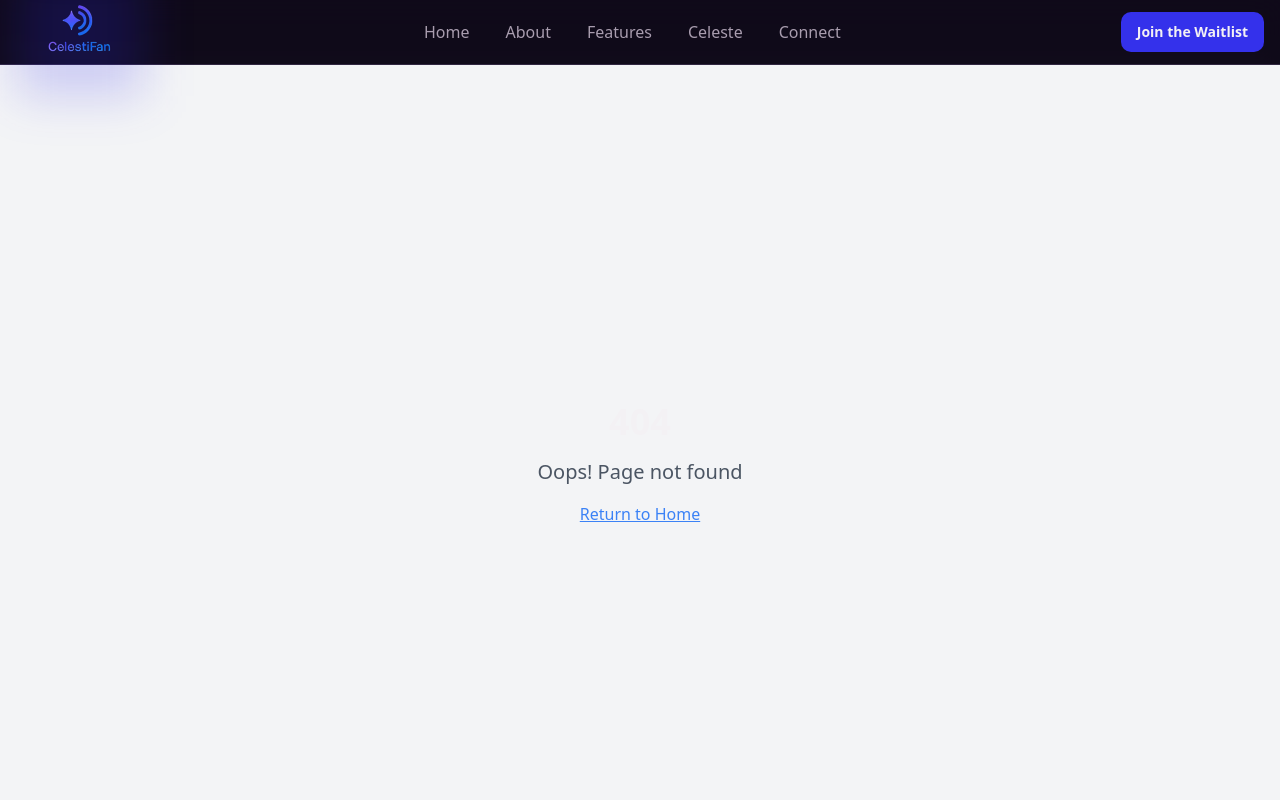
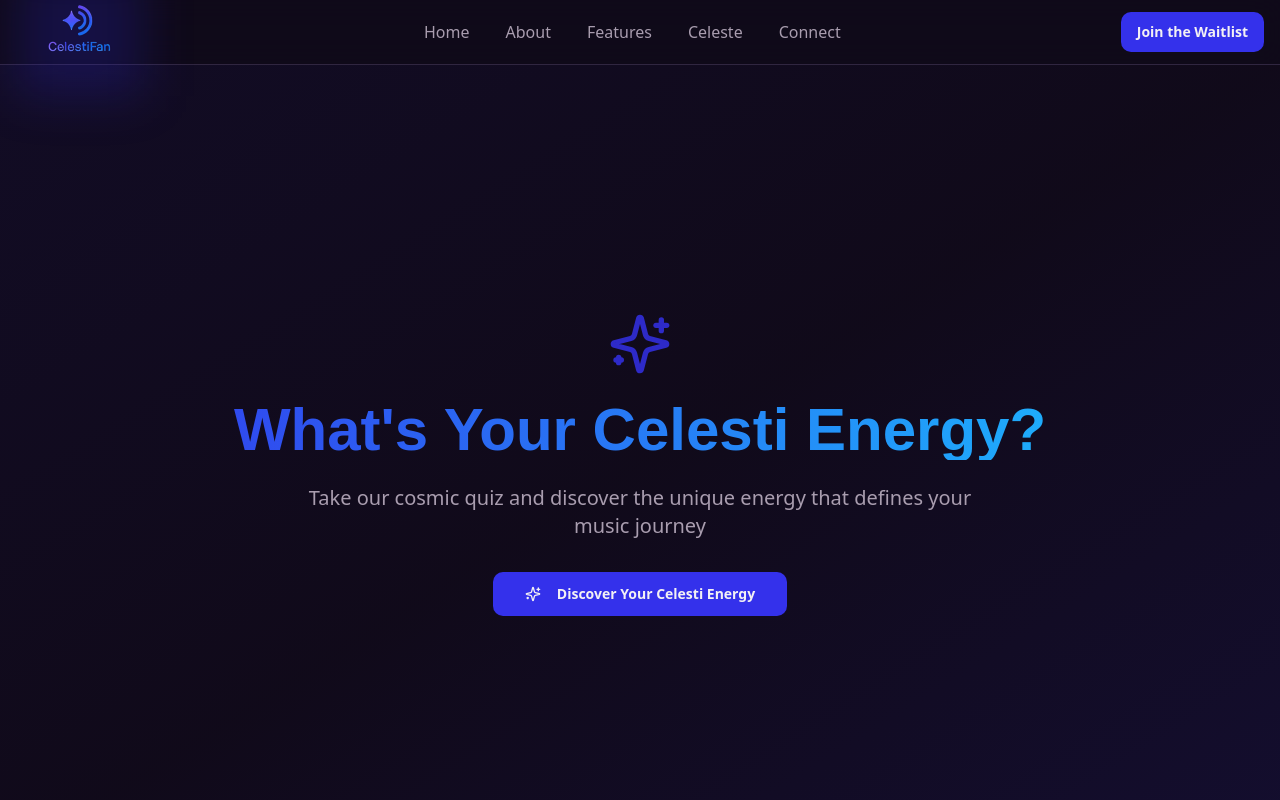
Before and after one commit to TIFAN-dot/CelestiFan-landingpage, a React (Vite) app: page /quiz in a window 1280 px wide. Shown: the top 800 px of the page. Built offline with nearby package versions, Linux system fonts and the light colour scheme; the HTML template or start-up script is replaced by a standard one.

Commit message:
Add dedicated Quiz page with social media preview

```diff
--- a/src/App.tsx
+++ b/src/App.tsx
@@ -3,6 +3,7 @@ import { Toaster as Sonner } from "@/components/ui/sonner";
 import { TooltipProvider } from "@/components/ui/tooltip";
 import { QueryClient, QueryClientProvider } from "@tanstack/react-query";
 import { BrowserRouter, Routes, Route } from "react-router-dom";
+import { HelmetProvider } from "react-helmet-async"; // ADD THIS
 import Navbar from "./components/Navbar";
 import Footer from "./components/Footer";
 import Home from "./pages/Home";
@@ -13,11 +14,13 @@ import Blog from "./pages/Blog";
 import Connect from "./pages/Connect";
 import NotFound from "./pages/NotFound";
 import Celeste from "./pages/Celeste";
+import Quiz from "./pages/Quiz"; // ADD THIS
 
 const queryClient = new QueryClient();
 
 const App = () => (
   <QueryClientProvider client={queryClient}>
+    <HelmetProvider> {/* ADD THIS WRAPPER */}
       <TooltipProvider>
         <Toaster />
         <Sonner />
@@ -32,12 +35,14 @@ const App = () => (
               <Route path="/blog" element={<Blog />} />
               <Route path="/connect" element={<Connect />} />
               <Route path="/celeste" element={<Celeste />} />
+              <Route path="/quiz" element={<Quiz />} /> {/* ADD THIS */}
               <Route path="*" element={<NotFound />} />
             </Routes>
           </main>
           <Footer />
         </BrowserRouter>
       </TooltipProvider>
+    </HelmetProvider> {/* CLOSE WRAPPER */}
   </QueryClientProvider>
 );
 
--- /dev/null
+++ b/src/pages/Quiz.tsx
@@ -0,0 +1,70 @@
+import { motion } from "framer-motion";
+import { Helmet } from "react-helmet-async";
+import CelestiQuiz from "@/components/CelestiQuiz";
+import { Sparkles } from "lucide-react";
+
+const Quiz = () => {
+  const quizUrl = "https://celestifan.com/quiz";
+  const quizImage = "https://celestifan.com/quiz-preview.png";
+
+  return (
+    <>
+      <Helmet>
+        {/* Primary Meta Tags */}
+        <title>What's Your Celesti Energy? - CelestiFan Quiz</title>
+        <meta name="title" content="What's Your Celesti Energy? - CelestiFan Quiz" />
+        <meta
+          name="description"
+          content="Take our cosmic quiz and discover the unique energy that defines your music journey. Are you a Sonic Warrior, Rhythm Maven, or Vibe Curator?"
+        />
+
+        {/* Open Graph / Facebook */}
+        <meta property="og:type" content="website" />
+        <meta property="og:url" content={quizUrl} />
+        <meta property="og:title" content="What's Your Celesti Energy? - CelestiFan Quiz" />
+        <meta
+          property="og:description"
+          content="Take our cosmic quiz and discover the unique energy that defines your music journey. Are you a Sonic Warrior, Rhythm Maven, or Vibe Curator?"
+        />
+        <meta property="og:image" content={quizImage} />
+
+        {/* Twitter */}
+        <meta property="twitter:card" content="summary_large_image" />
+        <meta property="twitter:url" content={quizUrl} />
+        <meta property="twitter:title" content="What's Your Celesti Energy? - CelestiFan Quiz" />
+        <meta
+          property="twitter:description"
+          content="Take our cosmic quiz and discover the unique energy that defines your music journey. Are you a Sonic Warrior, Rhythm Maven, or Vibe Curator?"
+        />
+        <meta property="twitter:image" content={quizImage} />
+      </Helmet>
+
+      <motion.div
+        className="min-h-screen"
+        initial={{ opacity: 0 }}
+        animate={{ opacity: 1 }}
+        transition={{ duration: 0.5 }}
+      >
+        <motion.section
+          initial={{ opacity: 0, y: 50 }}
+          animate={{ opacity: 1, y: 0 }}
+          transition={{ duration: 0.5 }}
+          className="py-16 md:py-20 bg-gradient-to-br from-primary/5 via-background to-primary/10 min-h-screen flex items-center"
+        >
+          <div className="container mx-auto px-4 text-center">
+            <Sparkles className="w-16 h-16 mx-auto mb-6 text-primary animate-pulse" />
+            <h1 className="text-4xl md:text-5xl lg:text-6xl font-display mb-6 text-gradient">
+              What's Your Celesti Energy?
+            </h1>
+            <p className="text-lg md:text-xl text-muted-foreground mb-8 max-w-2xl mx-auto">
+              Take our cosmic quiz and discover the unique energy that defines your music journey
+            </p>
+            <CelestiQuiz />
+          </div>
+        </motion.section>
+      </motion.div>
+    </>
+  );
+};
+
+export default Quiz;
```
Also changed, not shown: public/mockups/quiz-preview.png.png (added). Lines whose indentation alone changed are shown as unchanged.
